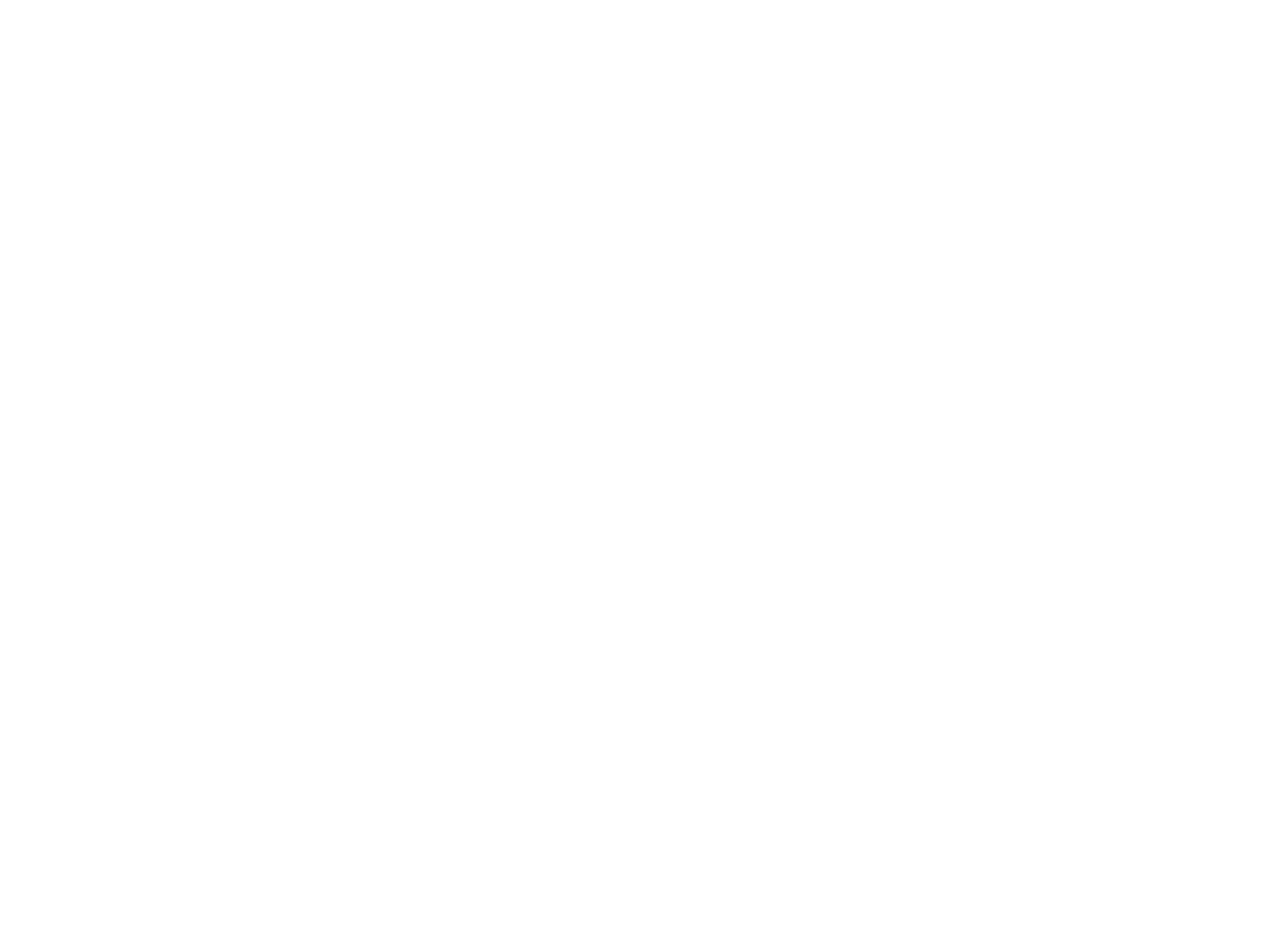
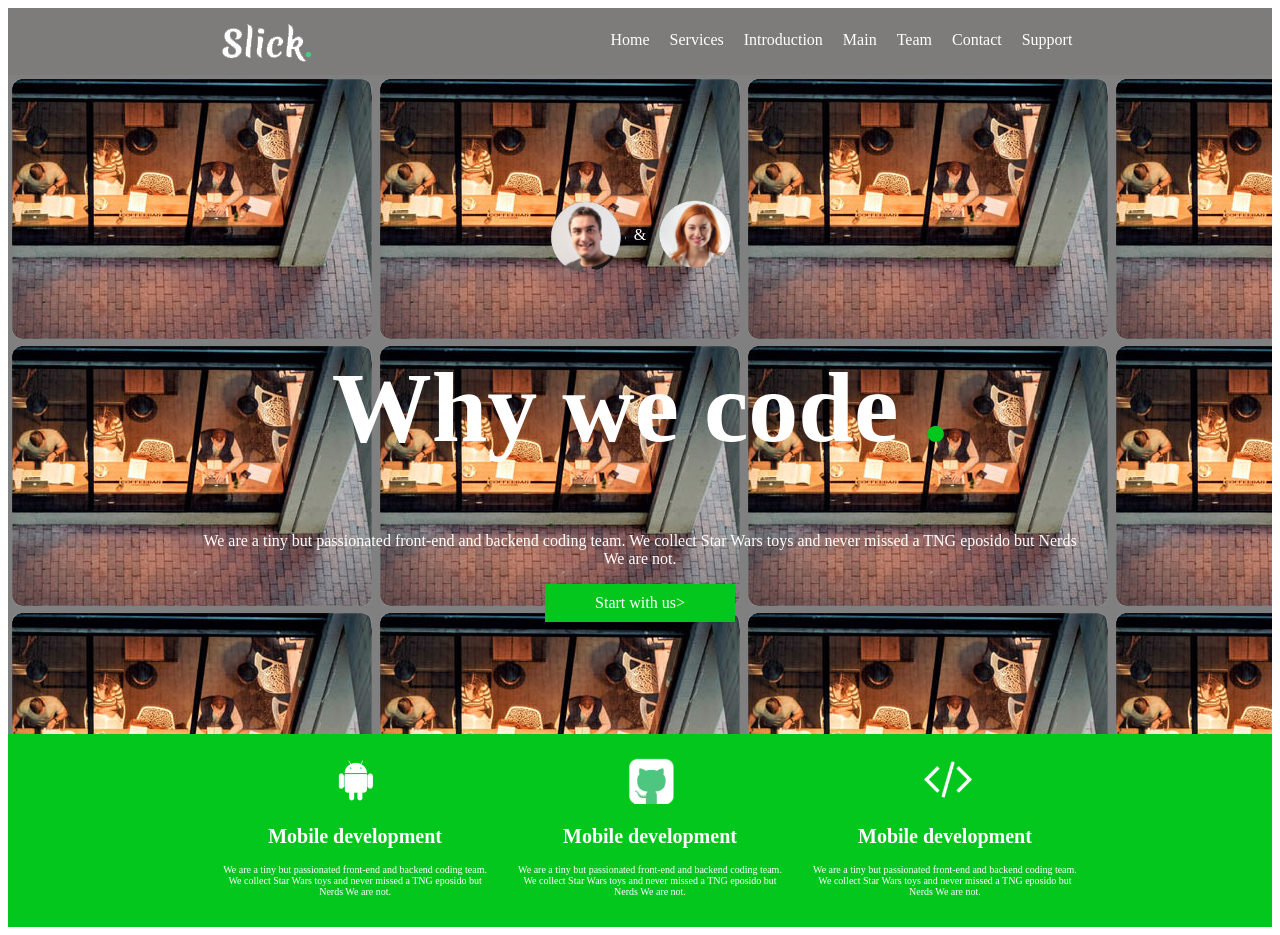
Before and after one commit to Lobana-sky/whole-website-team, a plain HTML site: page index.html in a window 1280 px wide. Before the commit the page ends 800 px from the top, so only its background shows below. Drawn offline with Linux system fonts and the light colour scheme.

Commit message:
first section loubana

```diff
--- a/css/style.css
+++ b/css/style.css
@@ -1,6 +1,92 @@
 /* Loubana */
+.clear{
+    clear:both;
+}
+header{
+    background-color: rgb(126, 123, 123);
+}
+header ul{
+    list-style: none;
+    float:right;
+    margin-top: 20px;
+}
+header div{
+    width: 70%;
+    margin: 0 auto;
+
+}
+header ul li{
+    float:left;
+    padding:3px 10px;
+}
+header a {
+    text-decoration: none;
+    color: white;
+}
+.wrapper::after{
+content:"";
+opacity: 0.5;
+background-image: url("../img/1.png");
+
+}
+
+.wrapper{
+    background-image: url("../img/1.png");
+    background-color: gray;
+    text-align: center;
+    color:white;
+    padding: 7em 0;
+}
+.wrapper div{
+    margin:0 auto;
+    width:70%;
+}
+.wrapper #iimg {
+    display: flex;
+    justify-content: center;
+}
+.wrapper #iimg span {
+    align-self: center;}
+
+.wrapper img{
+    width: 5em;
+    height: 5em;
+    padding: 0.5em;
+}
+.wrapper .sp{
+    background-color: rgb(4, 199, 30);
+    display: inline-block;
+    padding: 10px 50px;
+}
+.wrapper h1{
+    font-size: 100px;
+}
+.wrapper h1 span{
+    color: rgb(4, 199, 30);
+}
 
 
+
+
+divgreen{
+    display: flex;
+    justify-content: space-around;
+    background-color: rgb(4, 199, 30);
+    text-align: center;
+    color:white;
+    padding:20px 15%;
+}
+divgreen img{
+    height: 50px;}
+    divgreen h2{
+        font-size:20px;
+    }
+    divgreen p{
+        font-size:10px;
+    }
+divgreen section{
+    padding-left: 20px;
+}
 /* Manal */
 
 
--- a/index.html
+++ b/index.html
@@ -5,6 +5,49 @@
     </head>
     <body>
 <!--Loubana-->
+<header>
+    <div>
+  <img src="./img/logo.png">
+  <ul>
+      <li><a href="#">Home</a></li>
+      <li><a href="#">Services</a></li>
+      <li><a href="#">Introduction</a></li>
+      <li><a href="#">Main</a></li>
+      <li><a href="#">Team</a></li>
+      <li><a href="#">Contact</a></li>
+      <li><a href="#">Support</a></li>
+  </ul>
+</div>
+</header>
+<div class="clear"></div>
+<div class="wrapper">
+    <div>
+       <div id="iimg"><img src="./img/p-r1.png"><span>&#38;</span><img src="./img/p-r2.png"></div>
+        <h1>Why we code <span>.</span></h1>
+        <p>We are a tiny but passionated front-end and backend coding team. We collect Star Wars toys and never missed a TNG eposido but Nerds We are not.</p>
+        <span class="sp">Start with us&#62;</span>
+    </div>
+</div>
+<divgreen>
+    <section>
+        <img src="./img/android.png">
+        <h2>Mobile development</h2>
+        <p>We are a tiny but passionated front-end and backend coding team. We collect Star Wars toys and never missed a TNG eposido but Nerds We are not.</p>
+    </section>
+    <section>
+            <img src="./img/github.png">
+            <h2>Mobile development</h2>
+            <p>We are a tiny but passionated front-end and backend coding team. We collect Star Wars toys and never missed a TNG eposido but Nerds We are not.</p>
+    </section>
+    <section>
+                <img src="./img/code.png">
+                <h2>Mobile development</h2>
+                <p>We are a tiny but passionated front-end and backend coding team. We collect Star Wars toys and never missed a TNG eposido but Nerds We are not.</p>
+    </section>
+</divgreen>
+
+
+
 
 
 <!--Manal-->
```
Also changed, not shown: img/1.png (added), img/android.png (added), img/code.png (added), img/github.png (added), img/logo.png (added), img/map.png (added), img/p-r1.png (added), img/p-r2.png (added), img/p1.png (added), img/p2.png (added), img/p3.png (added), img/p4.png (added), img/p5.png (added), img/p6.png (added), 3 more files, 1 other file.
